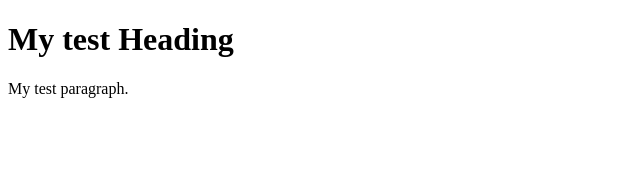
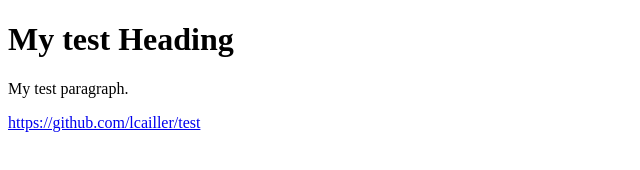
Before and after one commit to lcailler/test, a plain HTML site: page docs/index.html in a window 1280 px wide. Shown: the whole page, without its empty margins (0-640 px from the left). Drawn offline with Linux system fonts and the light colour scheme.

Commit message:
Update index.html

```diff
--- a/docs/index.html
+++ b/docs/index.html
@@ -8,5 +8,7 @@
 <h1>My test Heading</h1>
 <p>My test paragraph.</p>
 
+  <a href ="https://github.com/lcailler/test">https://github.com/lcailler/test</a>
+
 </body>
 </html>
```
